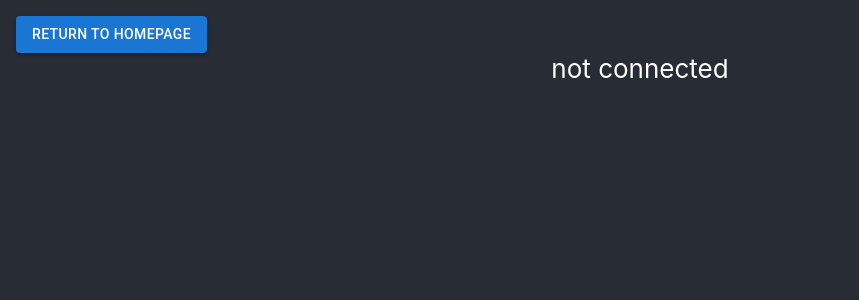
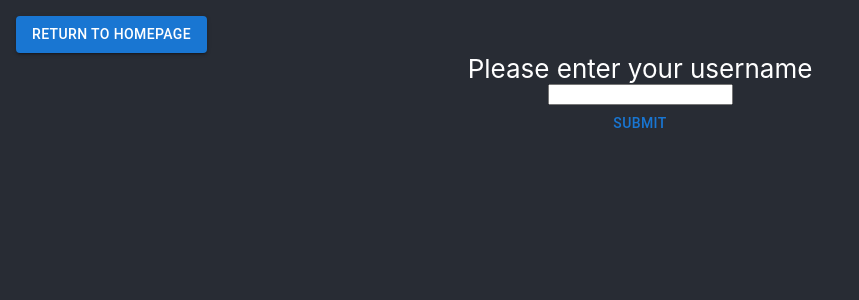
Before and after one commit to joalorro/dwm-client, a React (Create React App) app: page /rooms/1 in a window 1280 px wide. Shown: the top 300 px of the page, without its empty margins (0-859 px from the left). Built offline with nearby package versions, Linux system fonts and the light colour scheme; no server answers.

Commit message:
progress

```diff
--- a/src/components/canvas/drawingConfig.ts
+++ b/src/components/canvas/drawingConfig.ts
@@ -2,6 +2,7 @@ import Paper from 'paper';
 import * as paper from 'paper';
 import { SendPaintEventData } from '../../constants/interfaces';
 
+// TODO: fix types
 const enableDrawing = ({ sendPaintEventData }: DrawingConfigOpts) => {
   let myPath = new Paper.Path();
 
@@ -14,7 +15,7 @@ const enableDrawing = ({ sendPaintEventData }: DrawingConfigOpts) => {
 
   Paper.view.onMouseDrag = (event: paper.MouseEvent) => {
     myPath.add(event.point);
-    sendPaintEventData({ point: event.point });
+    if (sendPaintEventData) sendPaintEventData({ point: event.point });
   };
 
   Paper.view.onMouseUp = (event: paper.MouseEvent) => {
@@ -27,7 +28,7 @@ const enableDrawing = ({ sendPaintEventData }: DrawingConfigOpts) => {
 const DrawingConfig = { enableDrawing };
 
 export interface DrawingConfigOpts {
-  sendPaintEventData: SendPaintEventData;
+  sendPaintEventData?: SendPaintEventData;
 }
 
 export default DrawingConfig;
--- a/src/components/rooms/connected-room.tsx
+++ b/src/components/rooms/connected-room.tsx
@@ -2,7 +2,6 @@ import { ChangeEvent, useEffect, useState } from 'react';
 import {
   AppendChatMessage,
   ChatMessageData,
-  PaintData,
   SendChatMessage,
   SendPaintEventData,
   SetupAppendChatMessageListener,
--- a/src/components/rooms/room.tsx
+++ b/src/components/rooms/room.tsx
@@ -1,4 +1,4 @@
-import { ReactElement, useEffect } from 'react';
+import { ChangeEvent, ReactElement, useEffect } from 'react';
 import { useState } from 'react';
 import { Header } from '../header/header';
 import { useConnectRoom } from '../../hooks/useConnectRoom';
@@ -11,30 +11,44 @@ import { useRenderConnectedRoom } from '../../hooks/web-socket/useRenderConnecte
 import { setupWebSocket } from '../../hooks/web-socket/setupWebSocket';
 
 import styles from './room.module.css';
+import {
+  UsernameInput,
+  UsernameInputProps,
+} from './username-input/username-input';
 
 /**
  * Component that handles connecting to backend and setting up the chat and drawing websockets
  */
 export function Room() {
+  const [username, setUsername] = useState<string>('');
+  const handleUsernameSubmit = (submittedUsername: string) => () => {
+    setUsername(submittedUsername);
+  };
+  const usernameInputProps: UsernameInputProps = {
+    handleUsernameSubmit,
+  };
+
   const [isConnected, setIsConnected] = useState<boolean | null>(null);
-  const [roomContent, setRoomContent] = useState<ReactElement>(<>loading</>);
+  const [roomContent, setRoomContent] = useState<ReactElement>(
+    <UsernameInput {...usernameInputProps} />,
+  );
   const [socket, setSocket] = useState<Socket | null>(null);
   const [socketConfig, setSocketConfig] = useState<SetupSocketConfig | null>(
     null,
   );
-
   const renderNotConnectedPage = () => setRoomContent(<NotConnected />);
-  const connectSocket = () => setSocketConfig(setupWebSocket());
   const renderConnectedRoom = (connectedRoomProps: ConnectedRoomProps) =>
     setRoomContent(<ConnectedRoom {...connectedRoomProps} />);
+  const connectSocket = () => setSocketConfig(setupWebSocket());
 
   // connect to backend server
-  useConnectRoom(setIsConnected);
+  useConnectRoom(setIsConnected, username);
   // if client can connect, connect to chat room web socket
   useConnectWebSocket({
     isConnected,
     connectSocket,
     renderNotConnectedPage,
+    username,
     socket,
   });
   // once connected to chat room web socket, attach socket object to state
--- /dev/null
+++ b/src/components/rooms/username-input/username-input.module.css
@@ -0,0 +1,3 @@
+.input-label {
+  color: #fff;
+}
--- /dev/null
+++ b/src/components/rooms/username-input/username-input.tsx
@@ -0,0 +1,24 @@
+import { Button } from '@mui/material';
+import { useState, ChangeEvent } from 'react';
+import styles from './username-input.module.css';
+
+export const UsernameInput = ({ handleUsernameSubmit }: UsernameInputProps) => {
+  const [username, setUsername] = useState<string>('');
+  const handleChange = (event: ChangeEvent) => {
+    setUsername((event.target as HTMLInputElement).value);
+  };
+  return (
+    <div className="center-page-align page">
+      <label className={styles['input-label']}>
+        Please enter your username
+      </label>
+      <input type="text" value={username} onChange={handleChange} />
+      <Button onClick={handleUsernameSubmit(username)}>Submit</Button>
+    </div>
+  );
+};
+
+// TODO: update handleChange type
+export interface UsernameInputProps {
+  handleUsernameSubmit: any;
+}
--- a/src/constants/interfaces.ts
+++ b/src/constants/interfaces.ts
@@ -49,6 +49,7 @@ export interface ConnectWebSocketConfig {
   isConnected: boolean | null;
   connectSocket: () => void;
   renderNotConnectedPage: () => void;
+  username: string;
   socket: Socket | null;
 }
 
--- a/src/hooks/useConnectRoom.ts
+++ b/src/hooks/useConnectRoom.ts
@@ -4,15 +4,19 @@ import { API_URL } from '../constants/api';
 
 export function useConnectRoom(
   setIsConnected: React.Dispatch<React.SetStateAction<boolean | null>>,
+  username: string,
 ): void {
   useEffect(() => {
     const connectToApi = async () => {
       try {
         const response = await axios({
           url: `${API_URL}/connect`,
-          method: 'get',
+          method: 'post',
           headers: {
             'Access-Control-Allow-Origin': '*',
+          },
+          data: {
+            username,
           },
         });
         console.log('DATA:', response);
@@ -22,6 +26,6 @@ export function useConnectRoom(
         setIsConnected(false);
       }
     };
-    connectToApi();
-  }, []);
+    if (username) connectToApi();
+  }, [username]);
 }
--- a/src/hooks/web-socket/useConnectWebSocket.ts
+++ b/src/hooks/web-socket/useConnectWebSocket.ts
@@ -12,6 +12,7 @@ export const useConnectWebSocket = ({
   isConnected,
   connectSocket,
   renderNotConnectedPage,
+  username,
   socket,
 }: ConnectWebSocketConfig) => {
   useEffect(() => {
@@ -20,5 +21,5 @@ export const useConnectWebSocket = ({
     return () => {
       if (socket) socket.disconnect();
     };
-  }, [isConnected]);
+  }, [isConnected, username]);
 };
```
